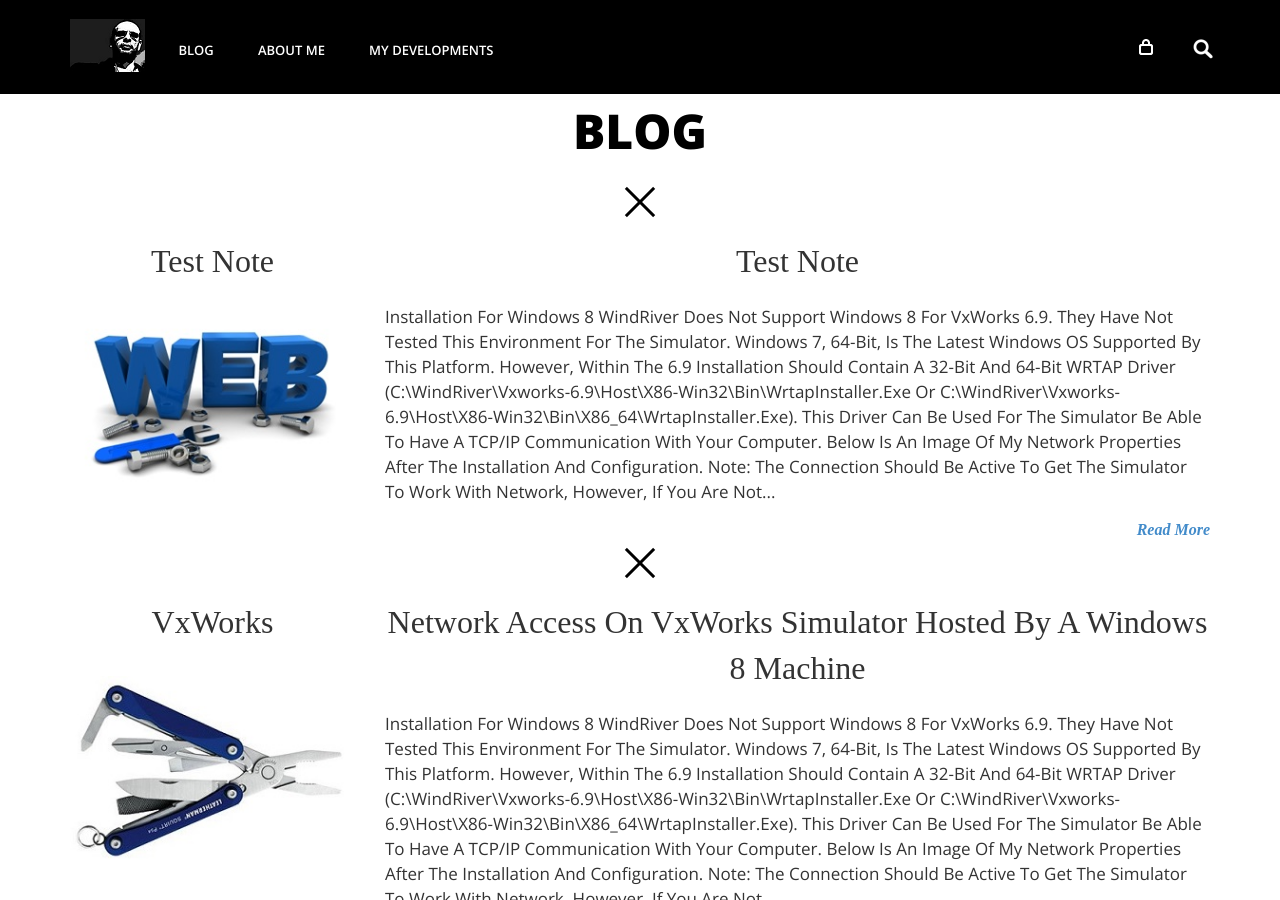
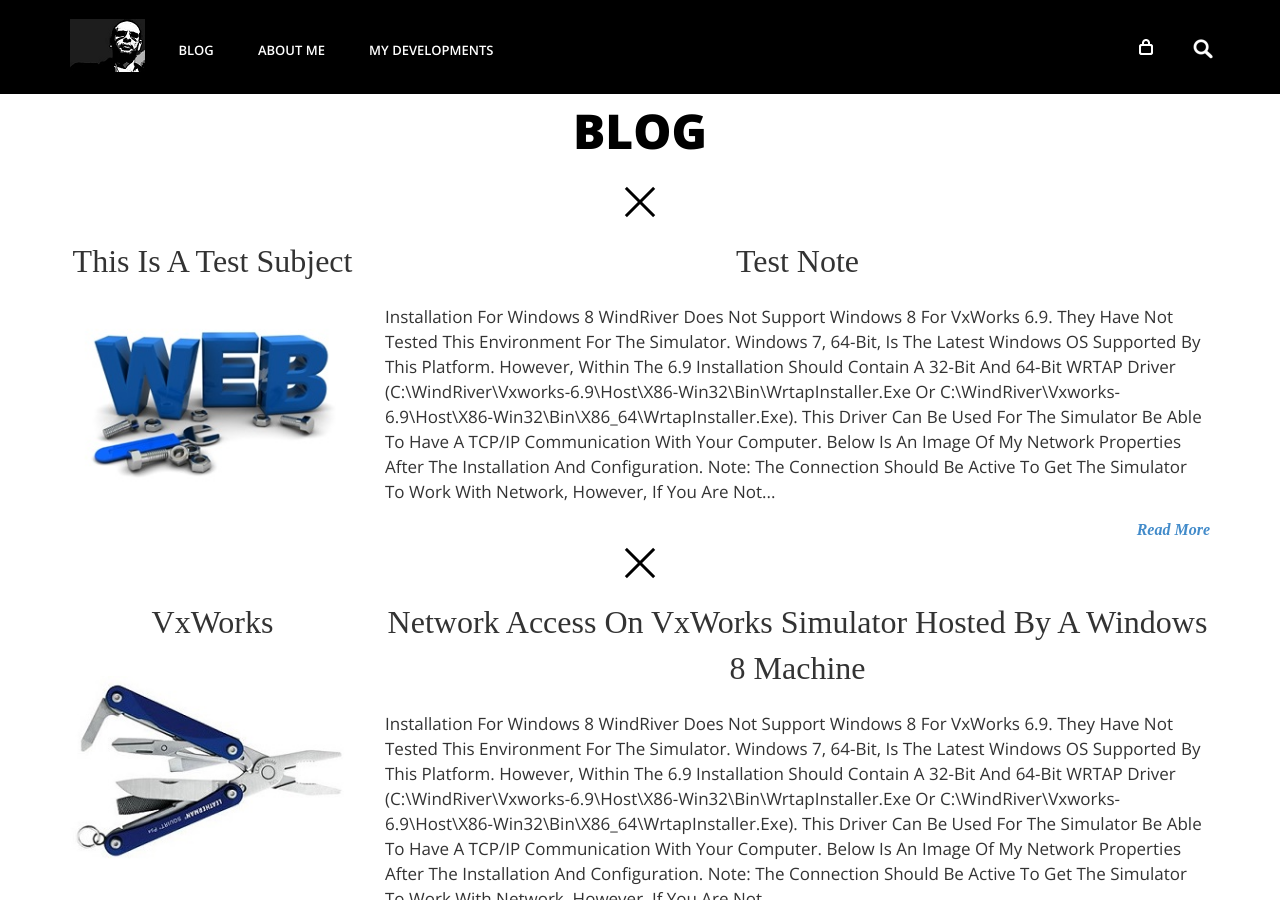
Before and after one commit to RogerioDosSantos/RogerioDosSantos.github.io, a Jekyll site: the page built from blog.html, in a window 1280 px wide and 900 px high. Built offline with Jekyll 4.4.1, drawn with Linux system fonts in a browser that asks for light colours; formulas are drawn with MathJax 3.

Commit message:
Article Update

```diff
--- a/_posts/2015-03-16-Test_Note.md
+++ b/_posts/2015-03-16-Test_Note.md
@@ -3,7 +3,7 @@ layout: post
 published: true
 resource_folder: 'post'
 type: 'blog'
-subject: 'Test Note'
+subject: 'This is a test subject'
 title: 'Test Note'
 category: 'development'
 image: 'pos_web_development.jpg'
```
